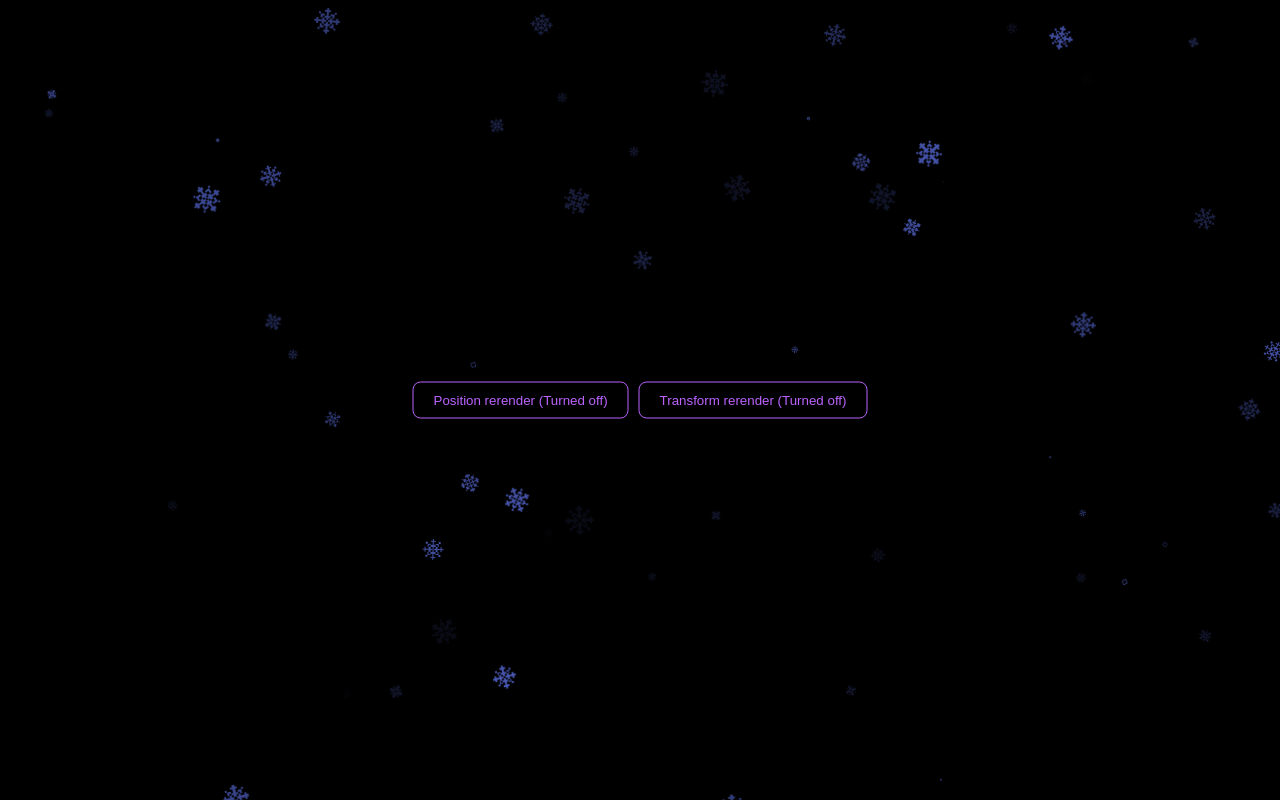
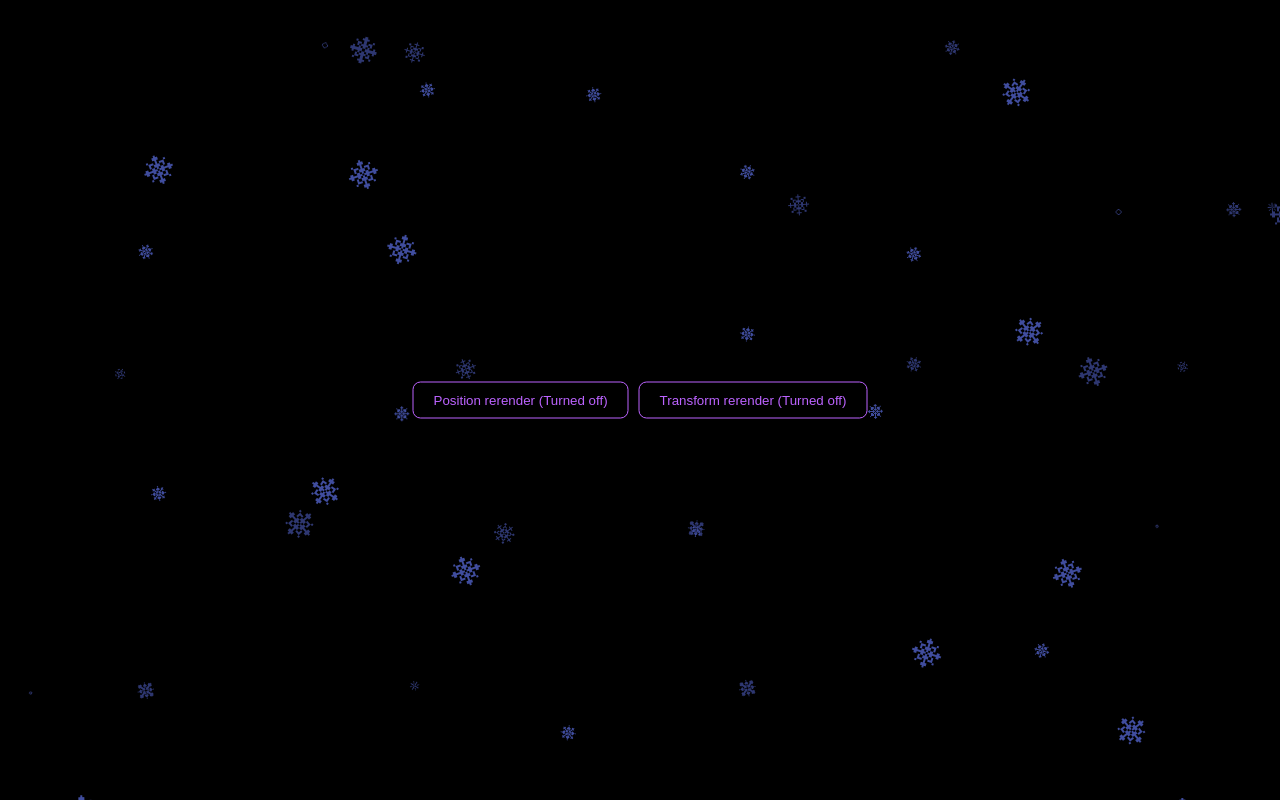
Before and after one commit to or1ginald/snowflaker, a website: page index.html in a window 1280 px wide. Drawn offline with Linux system fonts and the light colour scheme.

Commit message:
feat: add sass style generating

```diff
--- a/index.html
+++ b/index.html
@@ -20,9 +20,7 @@
         })()</script>
     <!-- <script defer src="main.js"></script> -->
     <link rel="stylesheet" href="index.css">
-    <style>
-
-    </style>
+    <link rel="stylesheet" href="snowflakes.css">
 </head>
 
 <body>
@@ -30,23 +28,6 @@
     <path stroke="#5b6ee1" d="M6 0h1M5 1h3M2 2h1M6 2h1M10 2h1M3 3h2M6 3h1M8 3h2M3 4h1M5 4h3M9 4h1M1 5h1M4 5h1M6 5h1M8 5h1M11 5h1M0 6h6M7 6h6M1 7h1M4 7h1M6 7h1M8 7h1M11 7h1M3 8h1M5 8h3M9 8h1M3 9h2M6 9h1M8 9h2M2 10h1M6 10h1M10 10h1M5 11h3M6 12h1" />
 </svg>-->
     <div class="snowflakes-container">
-        <div class="snowflake"></div>
-        <div class="snowflake"></div>
-        <div class="snowflake"></div>
-        <div class="snowflake"></div>
-        <div class="snowflake"></div>
-        <div class="snowflake"></div>
-        <div class="snowflake"></div>
-        <div class="snowflake"></div>
-        <div class="snowflake"></div>
-        <div class="snowflake"></div>
-        <div class="snowflake"></div>
-        <div class="snowflake"></div>
-        <div class="snowflake"></div>
-        <div class="snowflake"></div>
-        <div class="snowflake"></div>
-        <div class="snowflake"></div>
-        <div class="snowflake"></div>
         <div class="snowflake"></div>
         <div class="snowflake"></div>
         <div class="snowflake"></div>
--- /dev/null
+++ b/scripts/compileSCSS.js
@@ -0,0 +1,11 @@
+const sass = require('sass');
+const fs = require("node:fs")
+
+
+const result = sass.compile("../snowflakes.scss");
+fs.writeFile("../snowflakes.css", result.css, function (err) {
+    if (err) {
+        throw err;
+    }
+    console.log('Saved!');
+})
--- /dev/null
+++ b/snowflakes.scss
@@ -0,0 +1,37 @@
+.snowflakes-container {
+    padding: 0;
+    width: 0;
+    height: 0;
+}
+
+@mixin create-snowflake($index, $opacity, $translate, $scale, $animation-delay) {
+    .snowflake:nth-child(#{$index}) {
+        opacity: $opacity;
+        transform: translate(#{$translate}) scale($scale);
+        animation: fall-#{$index} 100.3s -#{$animation-delay}s linear infinite;
+    }
+
+    @keyframes fall-#{$index} {
+        100% {
+            transform: translate(nth($translate, 1), 100vh) scale($scale) rotate(360deg);
+        }
+    }
+}
+
+@for $i from 1 through 47 {
+    $opacity: if($i % 2 == 0, 0.5, 0.7);
+    $translate: if($i % 2 == 0, calc(random(101) - 1) * 1vw, calc(random(101) - 1) * 1vw);
+    $scale: if($i % 2 == 0, calc(random(10)/10), calc(random(2)/2));
+    $animation-delay: if($i % 2 == 0, $i * 10, $i * 5);
+
+    @include create-snowflake($i, $opacity, calc($translate - 10px), $scale, $animation-delay);
+}
+/*
+@for $i from 1 through 10 {
+    $opacity: if($i % 2 == 0, 0.5, 0.7);
+    $translate: if($i % 2 == 0, random(0, 100) * 1vw, random(0, 100) * 1vw);
+    $scale: if($i % 2 == 0, random(0.1, 1), random(0.5, 1));
+    $animation-delay: if($i % 2 == 0, $i * 10, $i * 5);
+
+    @include create-snowflake($i, $opacity, $translate - 10px, $scale, $animation-delay);
+}*/
```
Also changed, not shown: package.json (added, +14 -0 lines), snowflakes.css (added), 2 other files.
